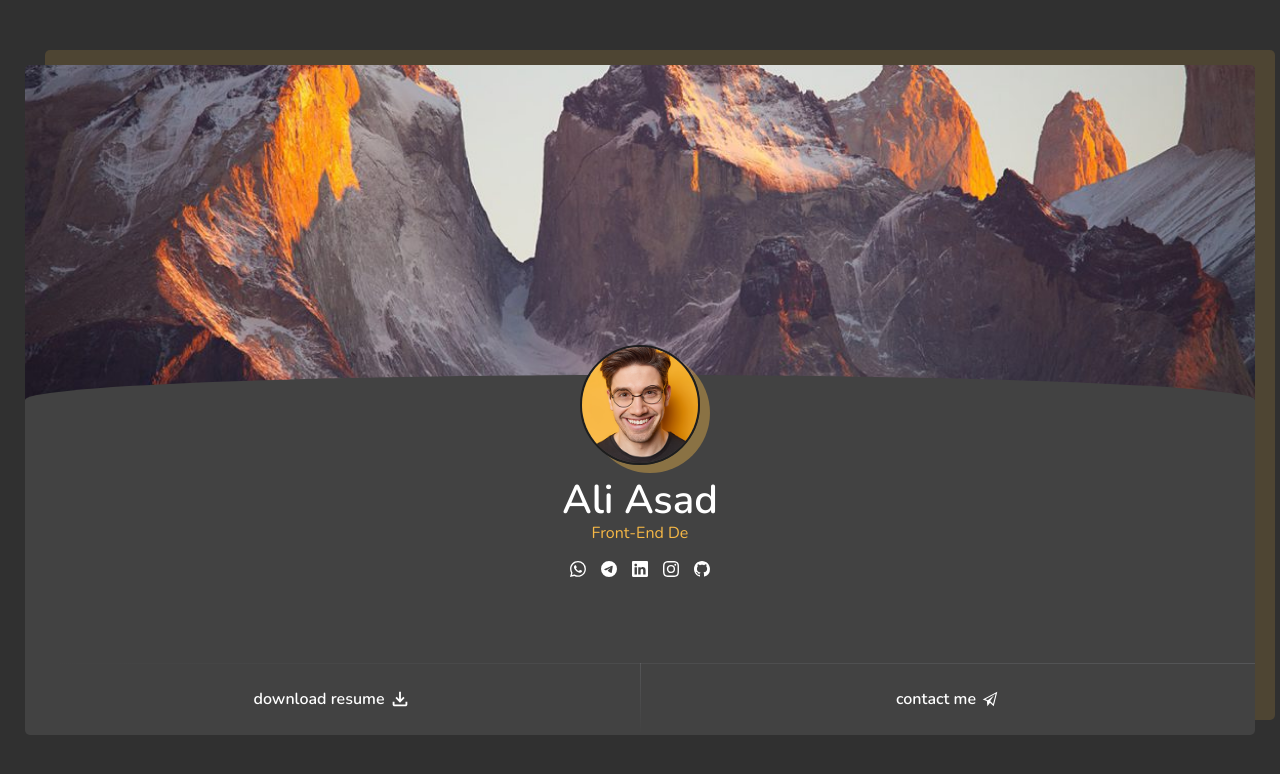
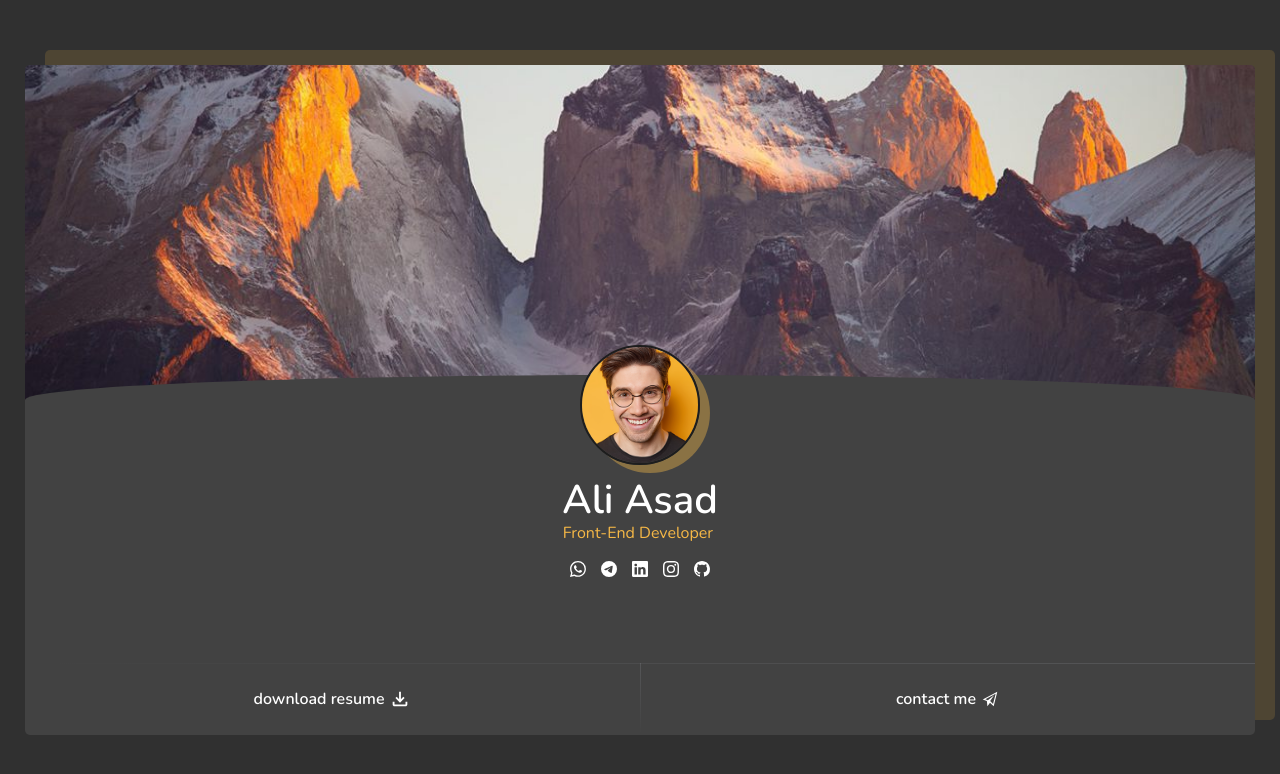
Before and after one commit to Ali-Asad1/Personal-website, a React (Create React App) app: page / in a window 1280 px wide. Shown: the top 774 px of the page. Built offline with nearby package versions, Linux system fonts and the light colour scheme.

Commit message:
Fix : typewriter effect

```diff
--- a/src/Components/Profile/Profile.css
+++ b/src/Components/Profile/Profile.css
@@ -63,17 +63,13 @@
   margin: 15px 0 5px;
 }
 
-.profile .Typewriter {
-  height: 16px;
-}
-
 .profile .Typewriter .profile-subtitle {
   color: var(--primary-main);
   margin-top: 10px;
 }
 
 .profile .Typewriter .typewriter-cursor {
-  display: none;
+  visibility: hidden;
 }
 
 .profile-social {
--- a/src/Components/Profile/Profile.jsx
+++ b/src/Components/Profile/Profile.jsx
@@ -21,7 +21,7 @@ export default function Profile() {
           onInit={(typewriter) => {
             typewriter
               .typeString("Front-End Developer")
-              .pauseFor(1500)
+              .pauseFor(2500)
               .deleteAll()
               .typeString("Web Developer")
               .pauseFor(2000)
```
